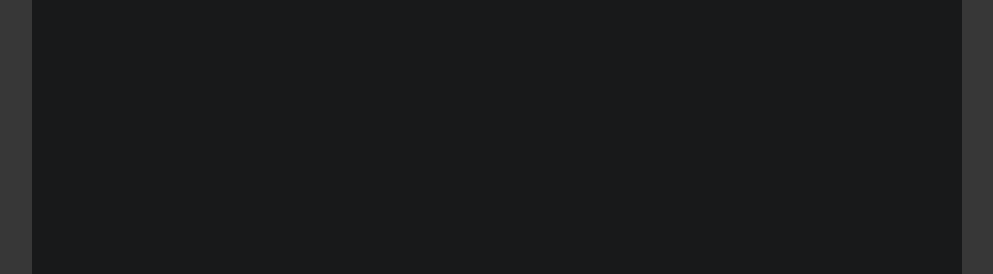
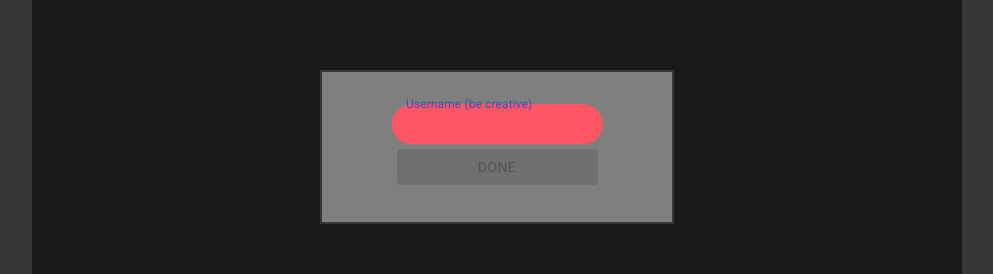
Before and after one commit to devGautamTiwari/messenger003, a React (Create React App) app: page / in a window 1280 px wide. Shown: the part 253-527 px from the top of the page, without its empty margins (143-1136 px from the left). Built offline with nearby package versions, Linux system fonts and the light colour scheme; no server answers; the database is empty.

Commit message:
Added username prompt

```diff
--- a/src/App.js
+++ b/src/App.js
@@ -31,7 +31,7 @@
       if (authUser) {
         setUser(authUser);
         setEmail(authUser.email);
-        setUsername(authUser.displayName);
+        setUsername(authUser.username);
       } else {
         setUser(null);
         setUsername("");
--- a/src/assets/css/Chat.css
+++ b/src/assets/css/Chat.css
@@ -8,3 +8,32 @@
   overflow-x: hidden;
   overflow-y: scroll;
 }
+.chat__modal {
+  position: fixed;
+  display: flex;
+  align-items: center;
+  justify-content: center;
+  top: 50% !important;
+  left: 50% !important;
+  transform: translate(-50%, -50%);
+  width: 350px;
+  height: 150px;
+  background-color: #ffffff !important;
+  border: 2px solid #373737;
+  box-shadow: 5px;
+}
+
+.chat__modal__formcontrol .MuiInputBase-root,
+.chat__modal__formcontrol > .chat__modal__button {
+  color: #ffffff !important;
+}
+.chat__modal__formcontrol .chat__modal__button {
+  margin: 5px !important;
+  /* width: min-content; */
+  background-color: #373737 !important;
+  transition: all linear 100ms;
+}
+.chat__modal__formcontrol .Mui-disabled {
+  color: rgba(0, 0, 0, 0.26) !important ;
+  background-color: rgba(0, 0, 0, 0.12) !important;
+}
--- a/src/components/Chat.js
+++ b/src/components/Chat.js
@@ -6,12 +6,25 @@
 import Header from "./Header";
 import Footer from "./Footer";
 import "../assets/css/Chat.css";
+import {
+  Button,
+  FormControl,
+  IconButton,
+  InputLabel,
+  Modal,
+  TextField,
+  Typography,
+} from "@material-ui/core";
+import { auth } from "../firebase";
 
 const Chat = () => {
-  const [[email], [username]] = useContext(UserProfileContext);
+  const [[email], [username, setUsername], [user]] = useContext(
+    UserProfileContext
+  );
   const [messages, setMessages] = useState([]);
   const messagesEndRef = useRef(null);
-
+  const [modalOpen, setModalOpen] = useState(true);
+  const [displayName, setDisplayName] = useState("");
   useEffect(() => {
     const unsubscribe = db
       .collection("messages")
@@ -26,10 +39,13 @@
 
     return () => unsubscribe();
   }, []);
-
+  const handleClose = () => {
+    setModalOpen(false);
+  };
   return (
     <div className="chat__main">
       <Header />
+      {username ? (
         <div className="chat__chat">
           <FlipMove className="chat__flipmove">
             {messages.map(({ id, message }) => (
@@ -42,8 +58,55 @@
               />
             ))}
           </FlipMove>
+        </div>
+      ) : (
+        <Modal
+          open={modalOpen}
+          className="chat__modal"
+          onClose={handleClose}
+          disableBackdropClick
+          aria-labelledby="Enter your username (be creative)"
+          aria-describedby="Username is your display name"
+        >
+          <form>
+            <FormControl className="chat__modal__formcontrol">
+              <TextField
+                variant="outlined"
+                label="Username (be creative)"
+                value={displayName}
+                className="chat__modal__input"
+                size="small"
+                onChange={(e) => setDisplayName(e.target.value)}
+                autoFocus
+              />
+              <Button
+                className="chat__modal__button"
+                disabled={!displayName}
+                variant="contained"
+                type="submit"
+                onClick={(e) => {
+                  e.preventDefault();
+                  let user = auth.currentUser;
+                  if (user) {
+                    user
+                      .updateProfile({
+                        displayName: displayName,
+                      })
+                      .then(() => {
+                        setModalOpen(false);
+                        setUsername(displayName);
+                      })
+                      .catch((err) => alert(err.message));
+                  }
+                }}
+              >
+                Done
+              </Button>
+            </FormControl>
+          </form>
+        </Modal>
+      )}
       <div ref={messagesEndRef} />
-      </div>
       <Footer />
     </div>
   );
--- a/src/components/SignIn.js
+++ b/src/components/SignIn.js
@@ -54,7 +54,7 @@
   const [error, setError] = useState([]);
   const [emailSent, setEmailSent] = useState(false);
   const actionCodeSettings = {
-    url: "https://localhost:3000/signin",
+    url: "https://facebook-messenger-clone003.web.app/signin",
     handleCodeInApp: true,
   };
   useEffect(() => {
```
Lines whose indentation alone changed are shown as unchanged.
